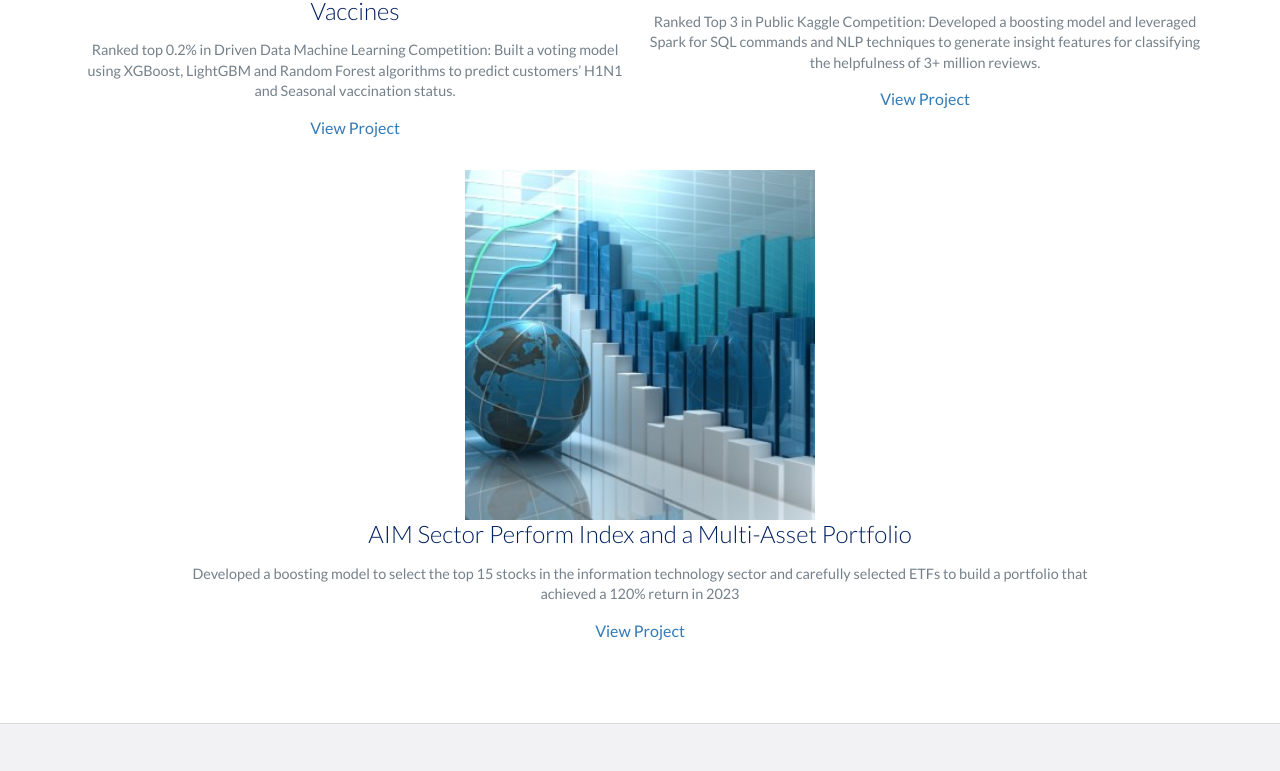
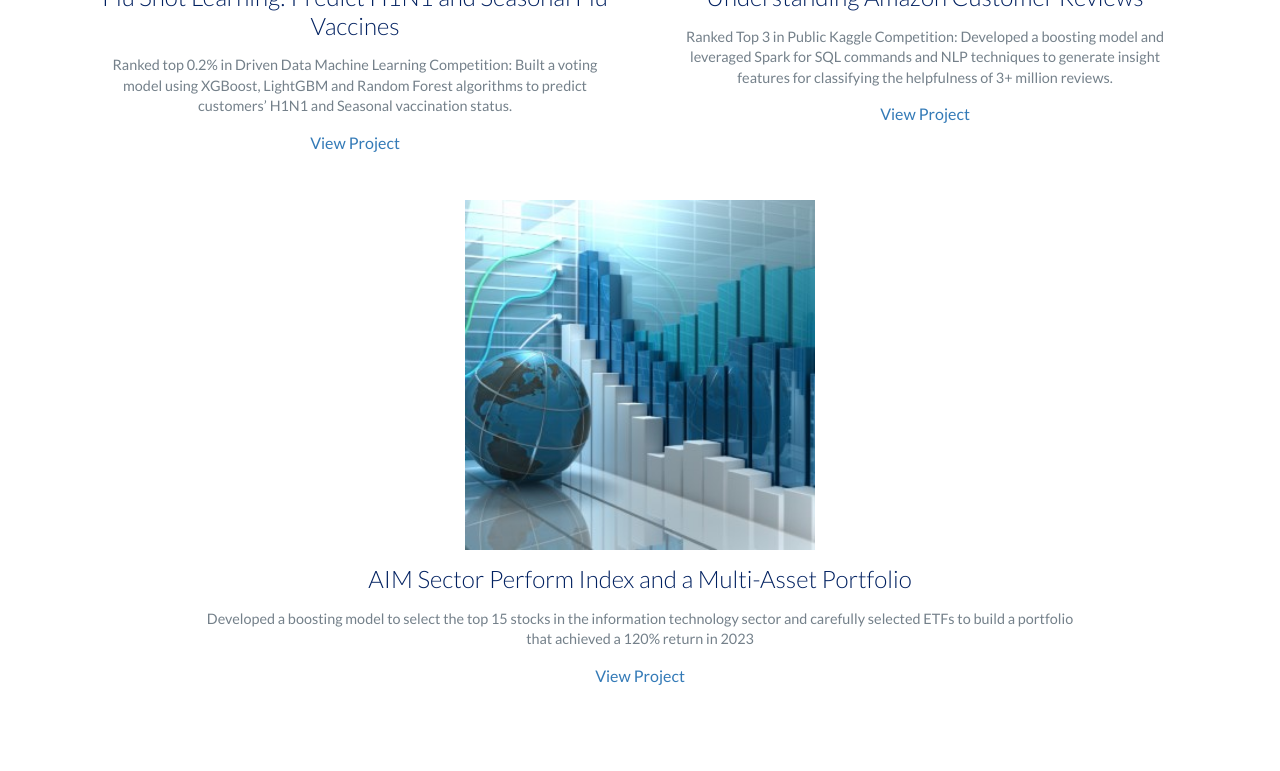
Before and after one commit to Gowsikan-Perinparajah/Gowsikan-Perinparajah.github.io, a website: page index.html in a window 1280 px wide. Shown: the part 2700-3471 px from the top of the page. Drawn offline with nearby package versions, Linux system fonts and the light colour scheme.

Commit message:
Changed project styling

```diff
--- a/css/styles.css
+++ b/css/styles.css
@@ -542,6 +542,11 @@ footer {
     border-radius: 4px;
 }
 
+.project-info {
+    display: block;
+    padding: 15px;
+}
+
 .project-info h3 {
     font-size: 1.5em;
     font-weight: 300;
```
